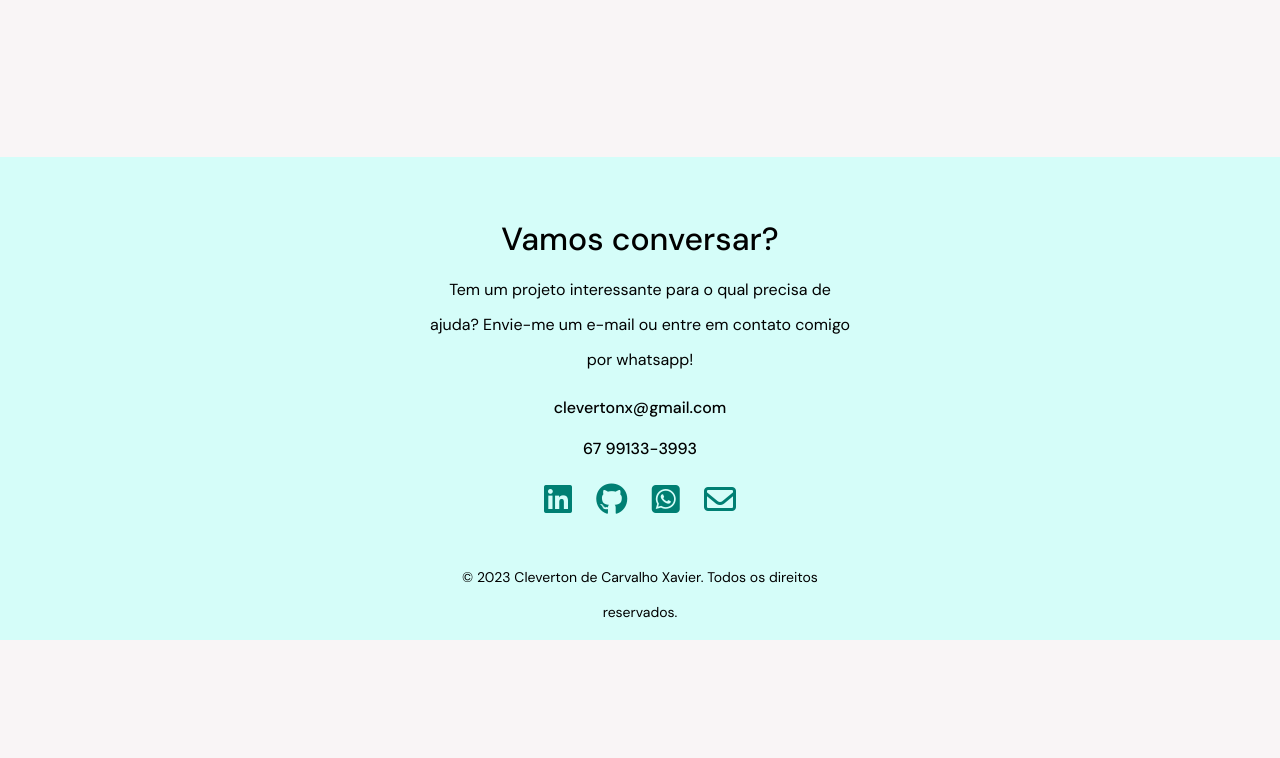
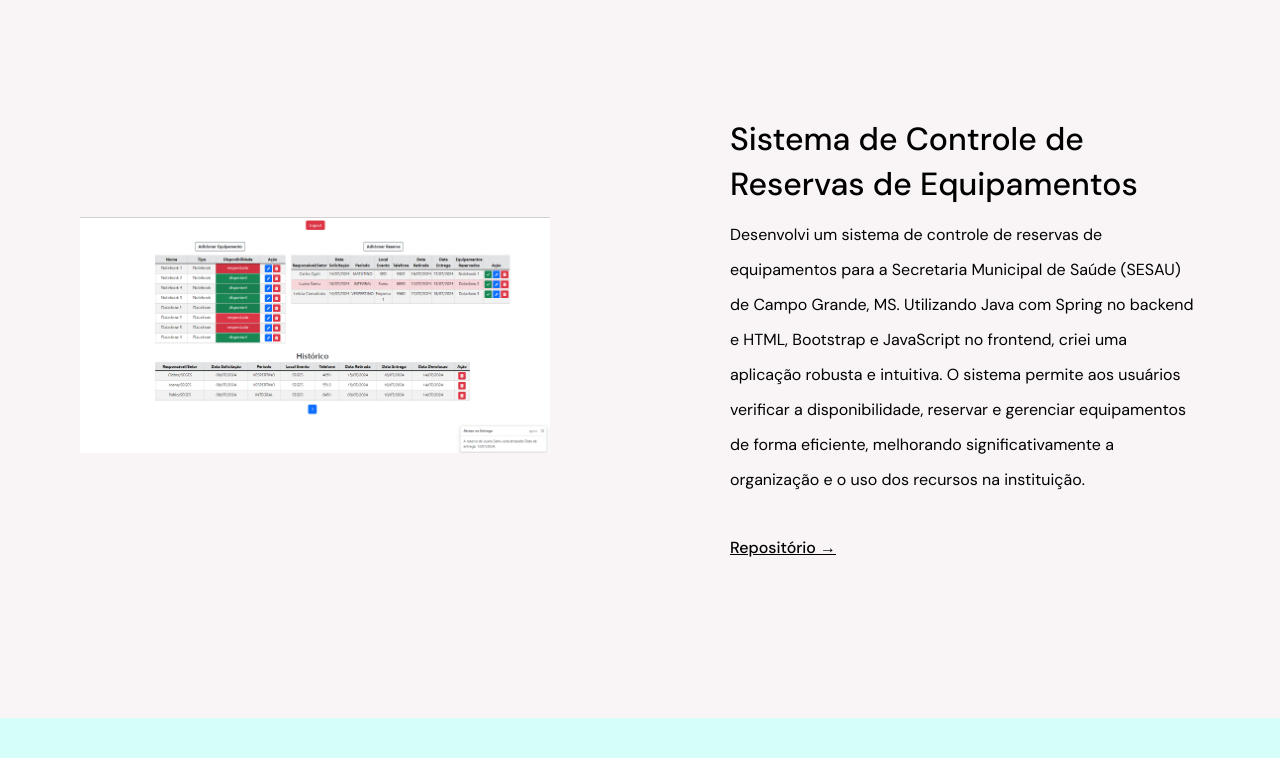
Before and after one commit to clevertonx/Portfolio2024, a plain HTML site: page index.html in a window 1280 px wide. Shown: the part 5688-6446 px from the top of the page. Before the commit the page ends 6328 px from the top, so only its background shows below. Drawn offline with Linux system fonts and the light colour scheme.

Commit message:
sistema de controle de reservas de equipamentos adicionado

```diff
--- a/index.html
+++ b/index.html
@@ -299,6 +299,20 @@
           <a href="https://github.com/clevertonx/Desafio-Tecnico-AGETEC" target="_blank">Repositório &rarr;</a>
         </div>
       </li>
+      <li>
+        <div class="image">
+          <img src="assets/Screenshot_inventarioPortfolio.png" alt="inventario sistema" />
+        </div>
+        <div class="projects__info">
+          <h3 class="tertiary-title">
+            Sistema de Controle de Reservas de Equipamentos
+          </h3>
+          <p>
+            Desenvolvi um sistema de controle de reservas de equipamentos para a Secretaria Municipal de Saúde (SESAU) de Campo Grande, MS. Utilizando Java com Spring no backend e HTML, Bootstrap e JavaScript no frontend, criei uma aplicação robusta e intuitiva. O sistema permite aos usuários verificar a disponibilidade, reservar e gerenciar equipamentos de forma eficiente, melhorando significativamente a organização e o uso dos recursos na instituição.
+          </p>
+          <a href="https://github.com/clevertonx/inventario-CGSTI/tree/atualizado" target="_blank">Repositório &rarr;</a>
+        </div>
+      </li>
     </ul>
   </section>
 
```
Also changed, not shown: assets/Screenshot_inventarioPortfolio.png (added).
